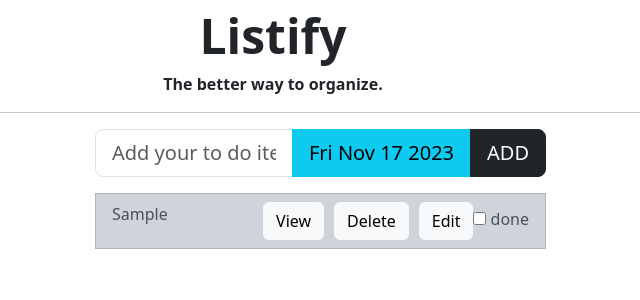
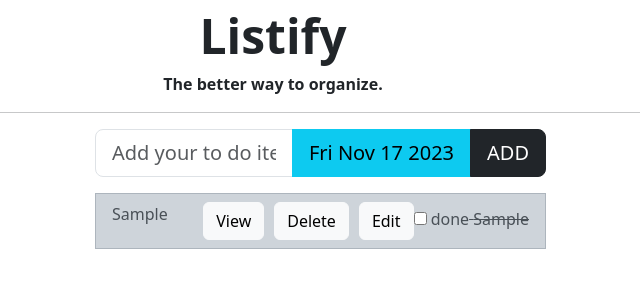
Before and after one commit to pragatipant/listify, a React (Create React App) app: page / in a window 1280 px wide. Both pictures are taken after typing "Sample" into the empty fields and a click on the button "ADD". Shown: the top 300 px of the page, without its empty margins (367-1007 px from the left). Built offline with nearby package versions, Linux system fonts and the light colour scheme.

Commit message:
This is the strike through code, but I am not understanding how it is striking the wrong thing

```diff
--- a/src/ListComponent.js
+++ b/src/ListComponent.js
@@ -146,6 +146,7 @@ const ListComponent = (props) => {
                                                     Edit
                                                 </Button>
                                               <input type = "checkbox" value={done} onChange={()=>handleChange("done")} /> done
+                                              <span style={done?{textDecoration:"line-through"}:null} > {item.title}</span>
                                             </span>
                                         </ListGroup.Item>
                                     </div>
```
